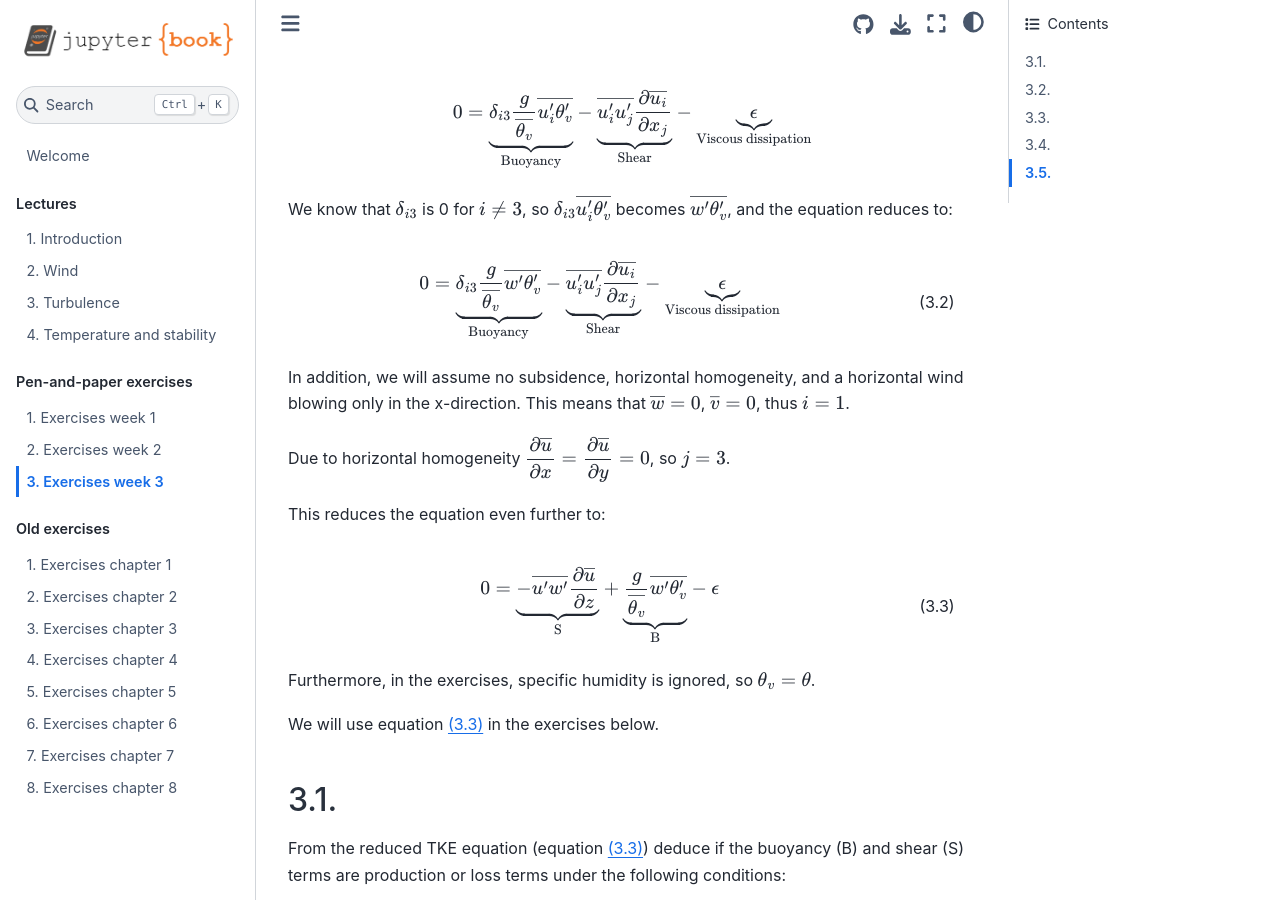
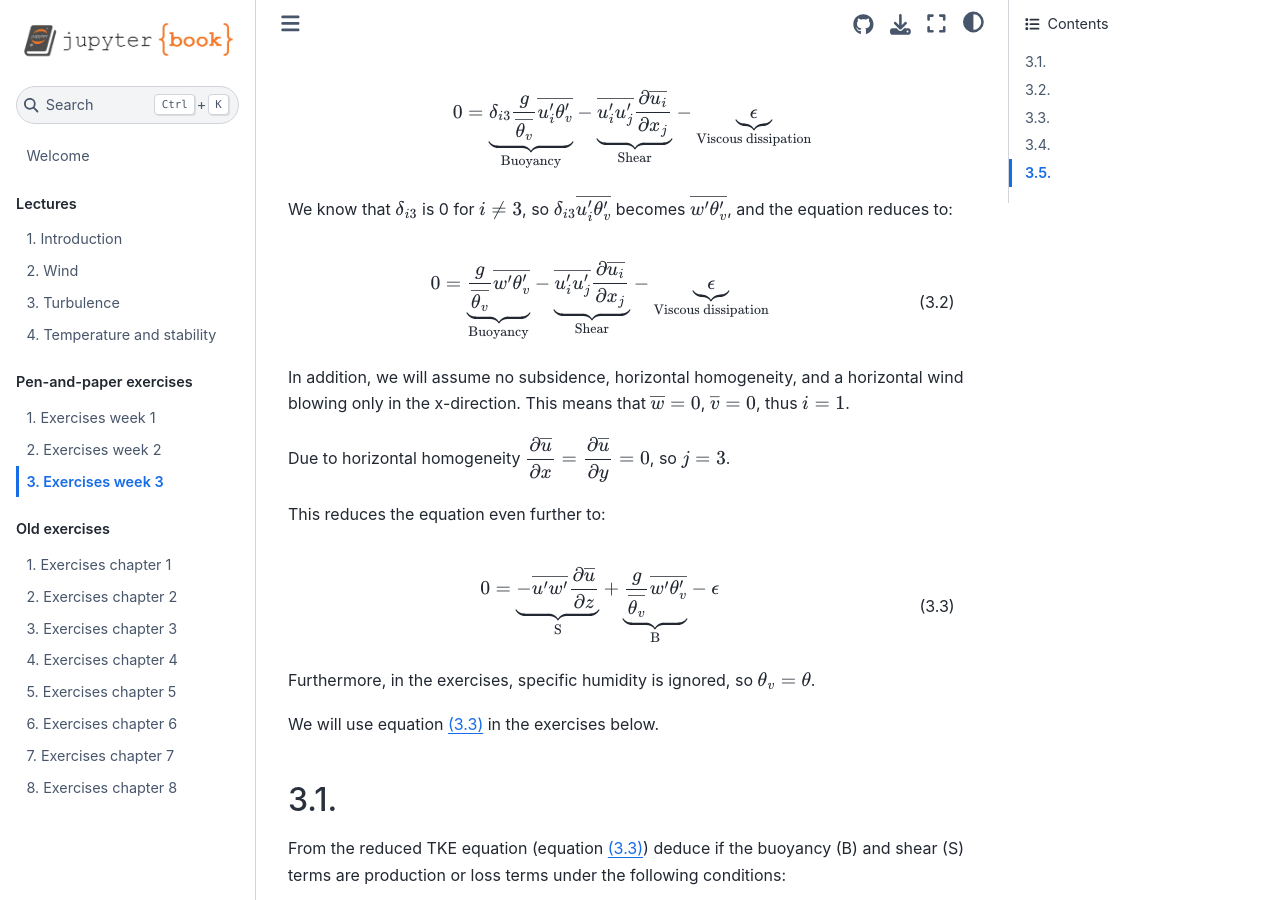
Before and after one commit to boundary-layer-meteo/boundary-layer-meteo.github.io, a Jupyter Book: the page built from exercises/week3.md, in a window 1280 px wide and 900 px high, scrolled down 528 px. Built offline with Jupyter Book 1.0.4 settings and Sphinx 7.4.7 and the Sphinx Book theme 1.1.4, drawn with Linux system fonts in a browser that asks for light colours; cross-references to code outside the pages are shown as plain code; some of the changed lines change nothing that is shown; some of the changed text lies outside the part shown.

Commit message:
Small error fixes in exercises week 3

````diff
--- a/exercises/week3.md
+++ b/exercises/week3.md
@@ -36,7 +36,7 @@
 
 $$
 0
-= \underbrace{\delta_{i3} \frac{g}{\overline{\theta_v}} \overline{w'\theta_v'}}_{\rm Buoyancy}
+= \underbrace{\frac{g}{\overline{\theta_v}} \overline{w'\theta_v'}}_{\rm Buoyancy}
 -\underbrace{\overline{u_i'u_j'}\gemafg{u_i}{x_j}}_{\rm Shear}
 -\underbrace{\epsilon}_{\rm Viscous\ dissipation}
 $$(for:ex3a)
@@ -72,8 +72,8 @@
 ```
 
 The unstable condition is depicted in {numref}`fig3a`.
-It is shown that $\overline{w'\theta'}>0$ and $\overline{u'w'}<0$.
-Since $\frac{g}{\overline{\theta}} > 0$ and $\gemafg{u}{z} > 0$, this leads to $B>0$ and $S>0$.
+It is shown that $\overline{w'\theta'}>0$, since $\frac{g}{\overline{\theta}} > 0$, this leads to $B>0$.
+It is shown that and $\overline{u'w'}<0$, since $\gemafg{u}{z} > 0$ and the shear term contains a minus sign, $S>0$.
 Both contributions are production terms.
 
 </details>
@@ -89,8 +89,8 @@
 ```
 
 The stable condition is depicted in {numref}`fig3b`.
-It is shown that $\overline{w'\theta'}<0$ and $\overline{u'w'}<0$.
-Since $\frac{g}{\theta} > 0$ and $\gemafg{u}{z} > 0$, this leads to $B<0$ and $S>0$.
+It is shown that $\overline{w'\theta'}<0$, since $\frac{g}{\overline{\theta}} > 0$, this leads to $B<0$.
+As under question a, it is shown that and $\overline{u'w'}<0$, since $\gemafg{u}{z} > 0$ and the shear term contains a minus sign, $S>0$.
 Shear remains a production terms, but buoyancy leads to destruction of TKE.
 </details>
 
@@ -302,7 +302,7 @@
 \end{cases}
 $
 
-Since for all layers $\gemafg{\theta_v}{z} > 0$, therfore $\overline{w'\theta_v'} < 0$,
+Since for all layers $\gemafg{\theta_v}{z} > 0$, therefore $\overline{w'\theta_v'} < 0$,
 the buoyancy flux is negative everywhere and all layers are statically stable.
 
 Dynamic stability:
@@ -342,7 +342,7 @@
 ```{hint}
 :class: tip, dropdown
 - Make use of $u_*^2=-\overline{u'w'}$
-- Assume that qe look at the surface layer
+- Assume that we look at the surface layer
 (where turbulent fluxes are relatively constant on height and vary less than 10\%, {cite}`stull1988introduction`),
 so $\overline{u'w'} \approx \overline{u'w'}_0 = -u_*^2$. Also $\overline{w'\theta_v'} \approx \overline{w'\theta_v'}_0$.
 
@@ -380,7 +380,10 @@
 0= -\overline{u'w'}\frac{u_*\Phi_m}{\kappa \,z} + \frac{g}{\overline{\theta_v}}\overline{w'\theta_v'} - \frac{u_*^3 \Phi_\epsilon}{\kappa\, z}
 $$
 
-Since the $\Phi_{m,\epsilon}$ is dimensionless, the dimension of the total equation is $\rm L^2\,T^{-3}$. How to make this equation dimensionless? The last term shows, an easy way is to multiply the whole equation by $\frac{\kappa z}{u_*^3}$, which results in
+Since the $\Phi_{m}$ and $\Phi_{\epsilon}$ are dimensionless,
+the units of the total equation are $\rm m^2\,s^{-3}$.
+How to make this equation dimensionless?
+The last term shows, an easy way is to multiply the whole equation by $\frac{\kappa z}{u_*^3}$, which results in
 
 $$
 0= \frac{-\overline{u'w'}}{u_*^2}\Phi_m + \frac{\kappa\,g\,\overline{w'\theta_v'}}{\overline{\theta_v}\,u_*^3}z - \Phi_\epsilon
@@ -398,7 +401,7 @@
 
 </details>
 
-b) Discuss what occur under neutral stratifying conditions.
+b) Discuss the relative importance of buoyancy, shear and dissipation under neutral conditions.
 
 <details>
   <summary>Answer</summary>
````
